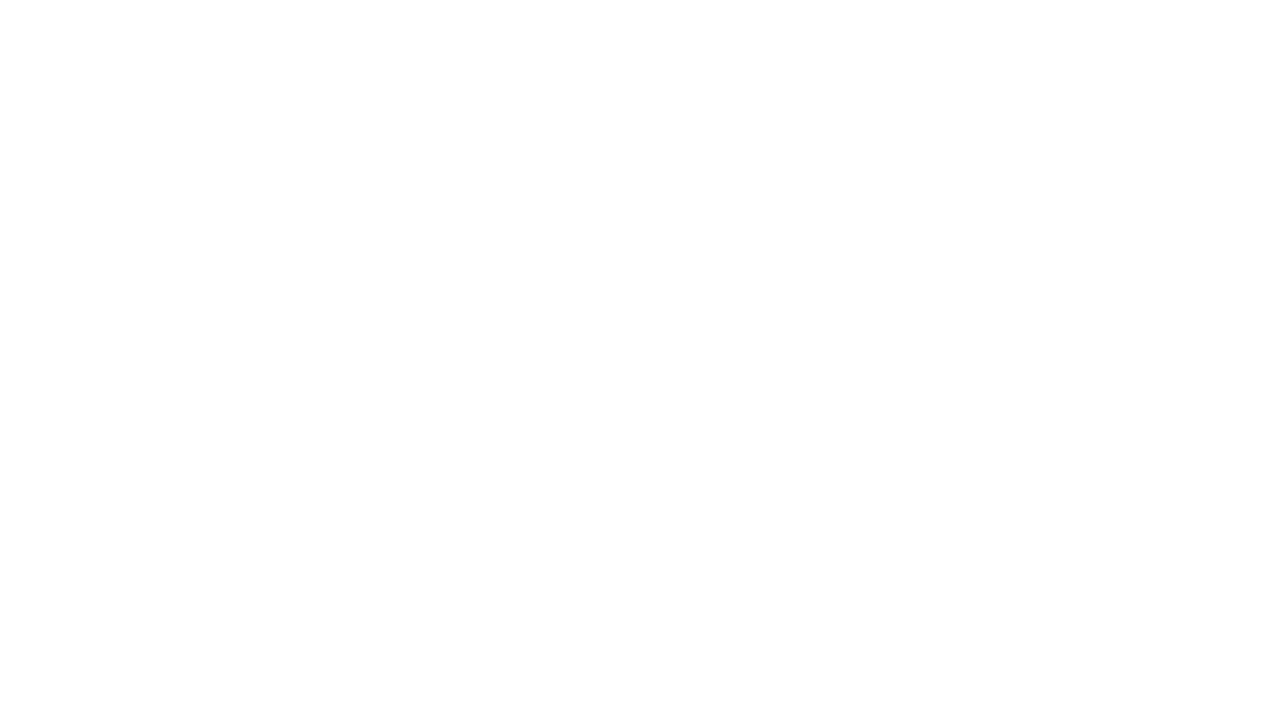
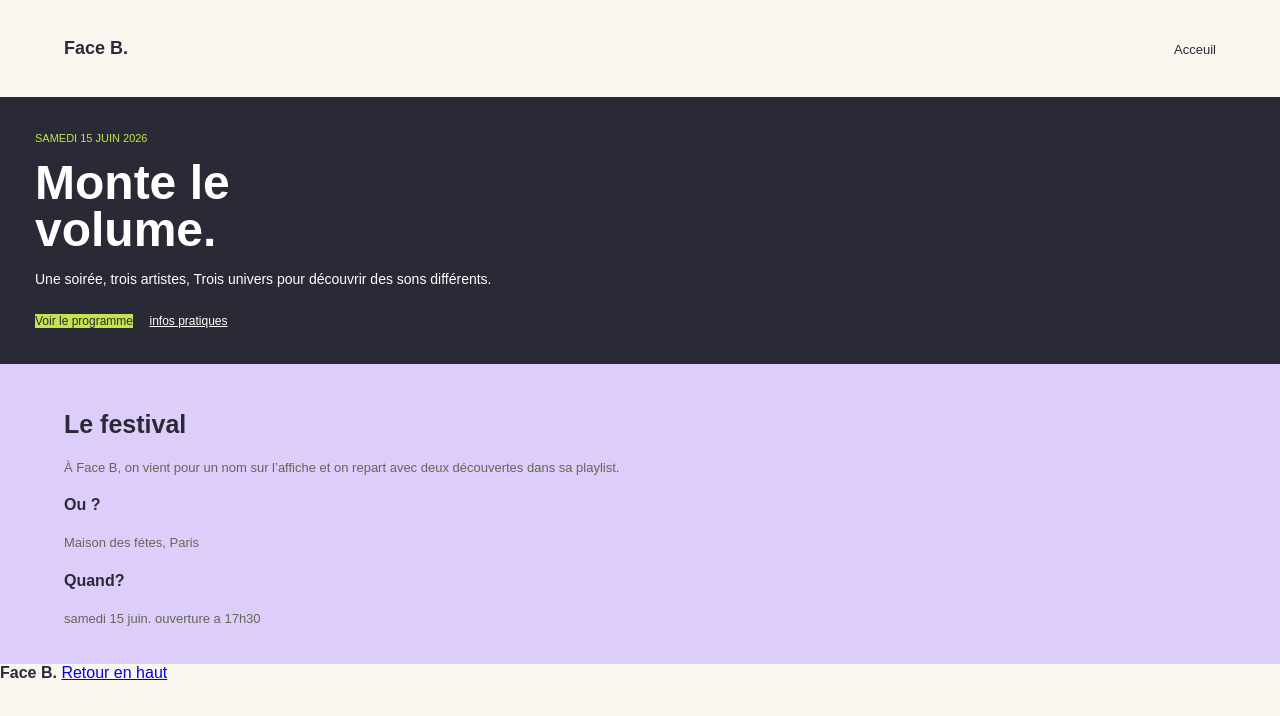
Before and after one commit to eluhaka-jpg/exercise1, a plain HTML site: page index.html in a window 1280 px wide. Drawn offline with Linux system fonts and the light colour scheme.

Commit message:
corection de bugs

```diff
--- a/index.html
+++ b/index.html
@@ -3,9 +3,45 @@
 <head>
     <meta charset="UTF-8">
     <meta name="viewport" content="width=device-width, initial-scale=1.0">
-    <title>Document</title>
+    <title>Document face b</title>
+    <link rel="stylesheet" href="style.css">
 </head>
 <body>
+    <header>
+        <h3>Face B.</h3>
+        <nav>
+            <a href="index.html">Acceuil</a>
+        </nav>
+    </header>
+    <section class="hero">
+        <div class="small-text">SAMEDI 15 JUIN 2026</div>
+        <h1>Monte le<br>volume.</h1>
+        <p>Une soirée, trois artistes, Trois univers pour découvrir des sons différents.</p>
+        <a href="index.html"class="btn">Voir le programme</a>
+        <a href="#festival" class="link">infos pratiques</a>
+        </div>
+    </section>
 
+    <section id="festival"class="festival">
+        <h2>Le festival</h2>
+        <p>À Face B, on vient pour un nom sur l’affiche et on repart avec deux découvertes dans sa playlist.</p>
+        <div>
+        <h4>Ou ?</h4>
+        <p>Maison des fétes, Paris</p>
+        </div>
+        </div>
+        <div class="infos2cartes"></div>
+        <div class="info2cartes">
+            <div>
+            <h4>Quand?</h4>
+            <p>samedi 15 juin. ouverture a 17h30</p>
+            </div>
+        </div>
+        </div>
+    </section>
+    <footer>
+        <strong>Face B.</strong>
+        <a href="#">Retour en haut</a>
+    </footer>
 </body>
 </html>
--- a/style.css
+++ b/style.css
@@ -0,0 +1,170 @@
+*{
+    box-sizing: border-box;
+}
+
+body {
+    margin: 0;
+    font-family: arial, sans-serif;
+    background-color: rgba(248, 246, 239, 1);
+    color: #292a36;
+}
+
+.container {
+    width: 94%;
+    max-width: 1100px;
+    margin:auto;
+}
+
+.navbar {
+    background-color: white;
+    height: 58px;
+    padding: 0 5%;
+    display: flex;
+    justify-content: space-between;
+    align-items: center;
+}
+
+.navbar h3 {
+    font-size: 16px;
+}
+
+.navbar nav {
+   display: flex;
+   gap: 20px;
+}
+.navbar a {
+    text-decoration: none;
+    color:#292a36;
+    font-size: 12px
+}
+
+.home-hero {
+    background-color: #292638;
+    color: white;
+    padding: 28px;
+    min-height: 210px;
+    display: flex;
+    justify-content: space-between;
+    align-items: center;
+    gap: 25px;
+}
+
+.hero-content {
+    width: 55%;
+}
+
+.hero-content .eyebrown {
+    color:#c8e44d;
+}
+
+.hero h1 {
+    font-size: 38px;
+    line-height: 0.98;
+    margin: 12px 0;
+}
+
+.description {
+    font-size: 11px;
+    line-height: 1.6;
+    max-height: 380px;
+
+}
+
+header {
+    background-color: rgba(248, 246, 239, 1);
+    padding: 20px 5%;
+    display: flex;
+    justify-content: space-between;
+    align-items:center
+}
+
+header h3 {
+    font-size: 18px;
+}
+
+nav a {
+    text-decoration: none;
+    color: #292a36;
+    margin-left: 20px;
+    font-size: 13px;
+}
+
+.hero  {
+    background-color: #292a36;
+    color: white;
+    padding: 35px;
+    align-items: center;
+    justify-content: space-between;
+    gap: 30px;
+}
+
+.hero-text {
+    max-width: 50%;
+}
+
+.small-text {
+    color: #c5e34c;
+    font-size: 11px;
+}
+
+.hero h1 {
+    font-size: 48px;
+    margin: 15px 0;
+}
+
+.hero p {
+    font-size: 14px;
+    line-height: 1.6;
+}
+
+.btn {
+    display: inline-block;
+    background-color: #c5e34c;
+    color: #292a36;
+    padding: #292638;
+    text-decoration: none;
+    font-size: 12px;
+    margin-top:10px;
+}
+
+.link {
+    color: white;
+    font-size: 12px;
+    margin-left: 12px;
+}
+
+.hero-image img {
+    width: 100%;
+    height: 200px;
+    object-fit: cover;
+}
+
+.festival {
+    padding: 25px 5%;
+    flex-direction: row;
+    background-color: rgba(221, 205, 251, 1);
+}
+
+.festival h2 {
+    font-size: 25px;
+}
+
+.festival p {
+    font-size: 13px;
+    color: #665;
+    flex-direction: row;
+}
+
+.infos {
+    background-color: #d9c4f3;
+}
+
+.info-grid {
+    display: flex;
+    flex-direction: row;
+    gap: 12px;
+}
+
+.info-box {
+    flex: 1;
+}
```
Also changed, not shown: 1 other file.
